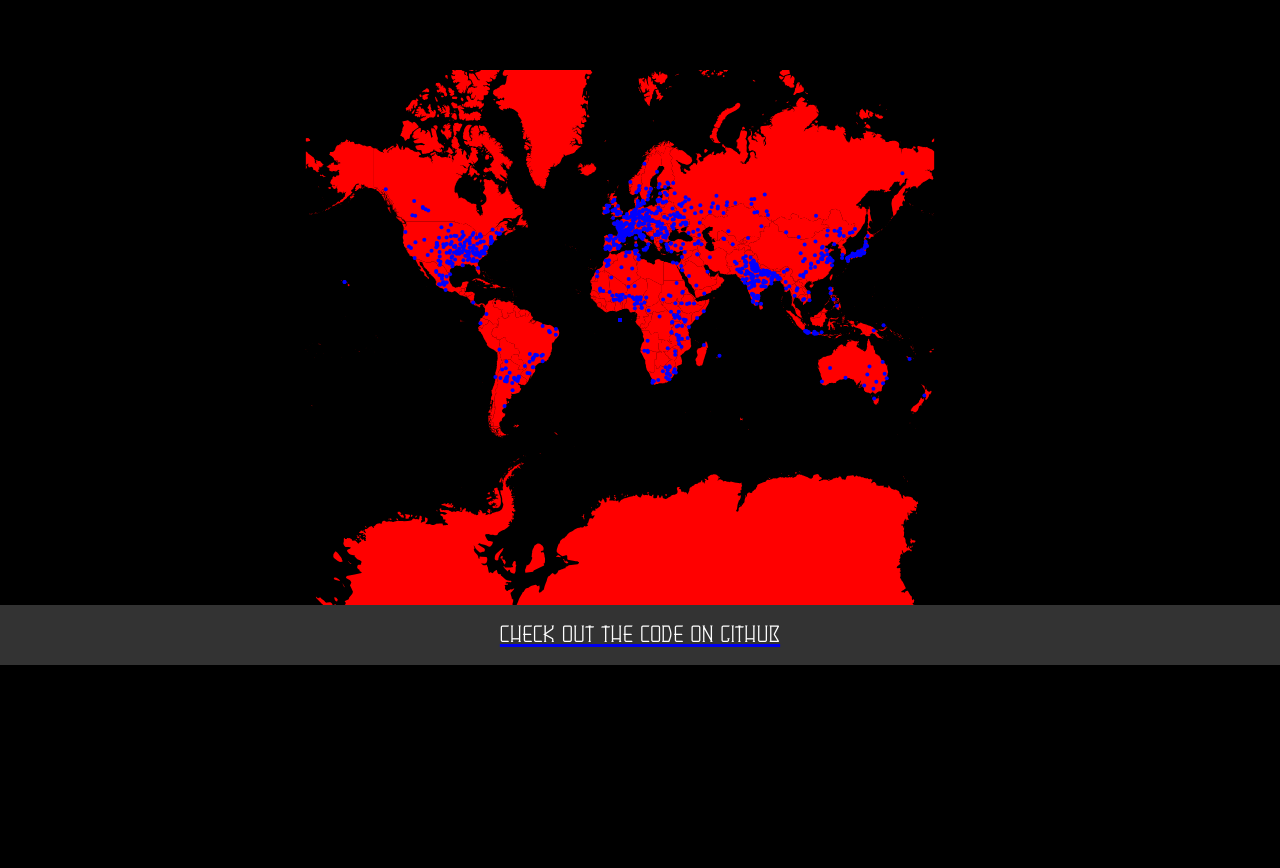
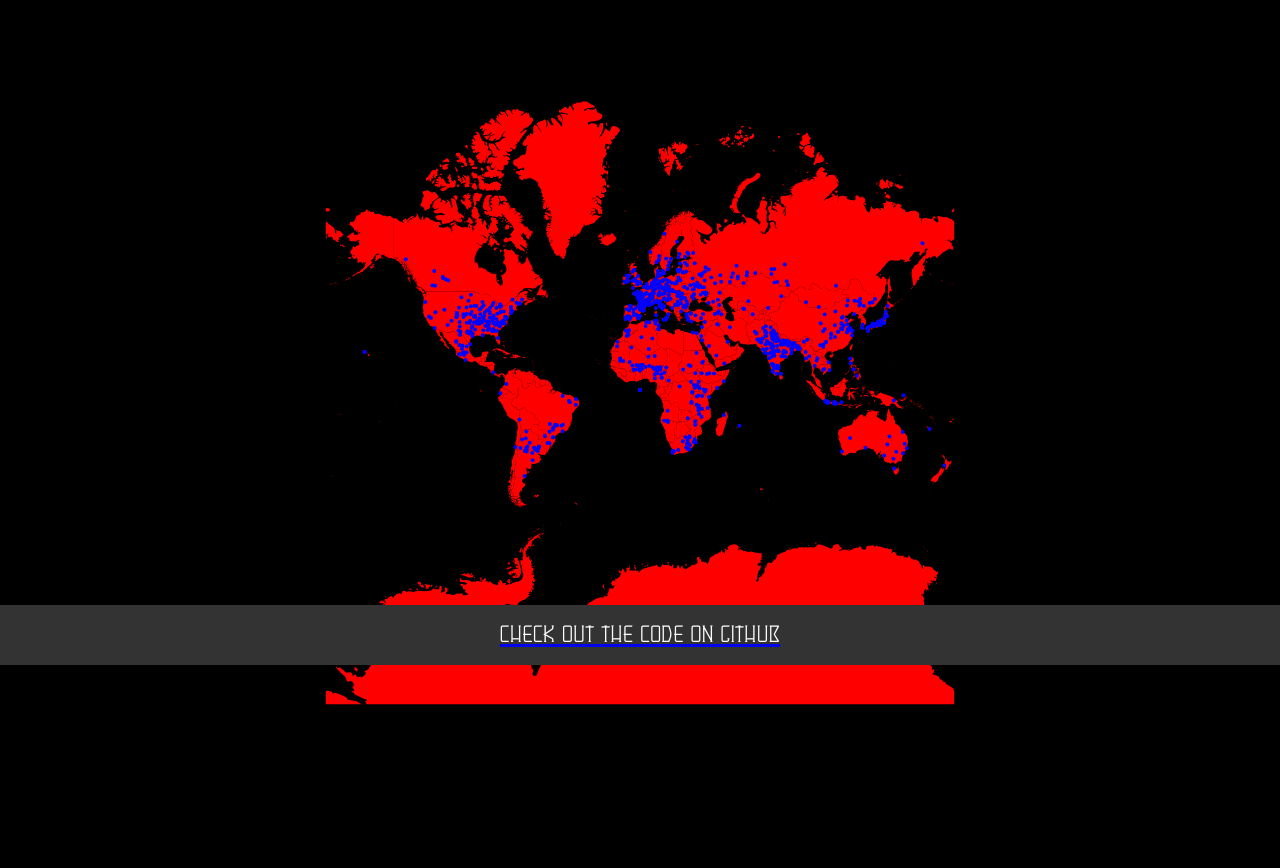
Before and after one commit to jtedwards21/mapdata, a website: page public/index.html in a window 1280 px wide. Shown: the part 135-1003 px from the top of the page. After the commit the page ends 925 px from the top, so only its background shows below. Drawn offline with Linux system fonts and the light colour scheme; files that its build step writes are made by us from their sources; files whose address does not match are found by name.

Commit message:
Centered Map

```diff
--- a/app/controllers/index.js
+++ b/app/controllers/index.js
@@ -1,6 +1,7 @@
-h = $(window).height();
-w = $(window).width();
-console.log(w);
+h = innerHeight;
+w = innerWidth;
+console.log(h);
+
 
 var makeMap = function(url){
 //Use own server to serve map content
@@ -23,12 +24,16 @@ var makeMap = function(url){
     //var s = Math.max((b[1][0] - b[0][0]) / width, (b[1][1] - b[0][1]) / height);
     var boundsWidth = b[1][0] - b[0][0];
     var boundsHeight = b[1][1] - b[0][1];
+    console.log(boundsWidth);
 
-  svg.attr("width", boundsWidth)
-  .attr("height", boundsHeight);
+  svg.attr("width", innerWidth)
+  .attr("height", innerHeight);
     console.log(boundsHeight);
-    //var t = [(width - s * (b[1][0] + b[0][0])) / 2, (height - s * (b[1][1] + b[0][1])) / 2];
-    projection.scale(100)//.translate(t);
+    s = 100;
+    projection.scale(s)
+
+    var t = [innerWidth / 2,innerHeight /2];
+    projection.translate(t);
 
     var map = svg.append('g').attr('class', 'boundary');
     var l  = map.selectAll('path').data(countries.features)
--- a/public/css/main.css
+++ b/public/css/main.css
@@ -60,7 +60,7 @@ body {
   margin-right: auto;
   float: none;
   box-shadow: 0 3px 6px 0 rgba(0, 0, 0, 0.32), 0 3px 12px 0 rgba(0, 0, 0, 0.24);
-  height: 800px;
+  height: 100%
   margin-top: 80px;
 }
 
--- a/public/index.html
+++ b/public/index.html
@@ -13,7 +13,7 @@
 <footer class="footer"<div class="container"><a href="https://github.com/jtedwards21/mapdata" id="github-container"><p>Check out the code on github</p></a></div></footer>
 <script src="/controllers/index.js"></script>
 <script>
-$("#box").css("width", "1000px");
+//$("#box").css("width", "1000px");
 </script>
 </body>
 </html>
```
